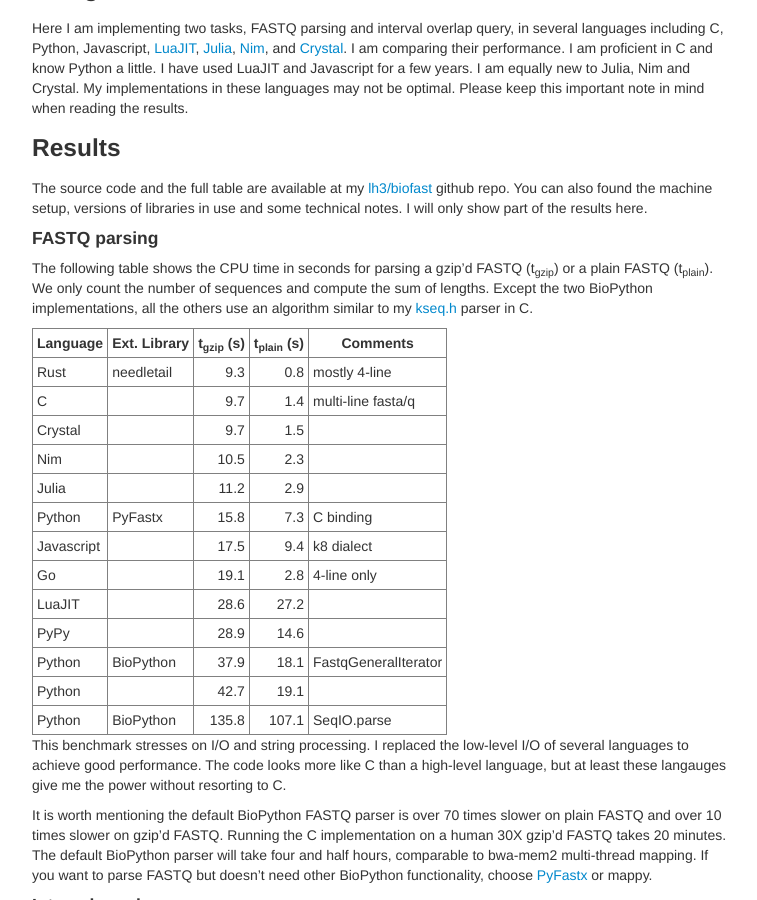
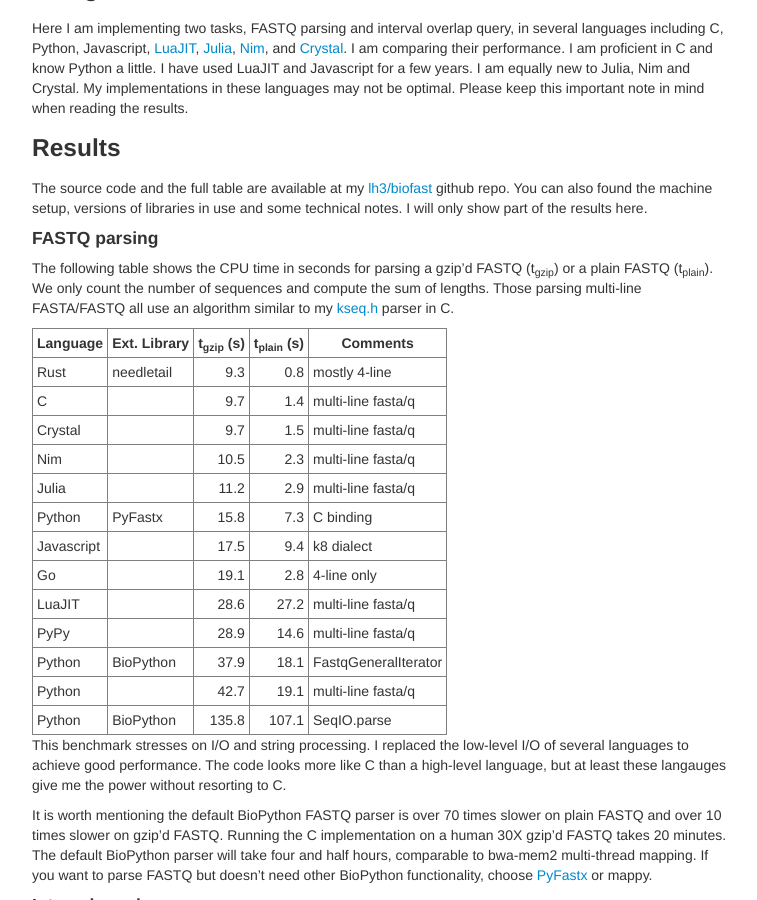
Before and after one commit to lh3/lh3.github.com, a Jekyll site: the page built from _posts/2020-05-17-fast-high-level-programming-languages.md, in a window 1280 px wide and 900 px high, scrolled down 444 px. Shown: the whole window, without its empty margins (258-1015 px from the left). Built offline with Jekyll 4.4.1, drawn with Linux system fonts in a browser that asks for light colours; comment, search, counter and statistics services are not loaded.

Commit message:
clarify which parser multi-line fasta/fastq

```diff
--- a/_posts/2020-05-17-fast-high-level-programming-languages.md
+++ b/_posts/2020-05-17-fast-high-level-programming-languages.md
@@ -38,25 +38,24 @@
 
 The following table shows the CPU time in seconds for parsing a gzip'd FASTQ
 (t<sub>gzip</sub>) or a plain FASTQ (t<sub>plain</sub>). We only count the
-number of sequences and compute the sum of lengths. Except the two BioPython
-implementations, all the others use an algorithm similar to my [kseq.h][kseq]
-parser in C.
+number of sequences and compute the sum of lengths. Those parsing multi-line
+FASTA/FASTQ all use an algorithm similar to my [kseq.h][kseq] parser in C.
 
 <style> .extable td,th { padding: 4px; } </style>
 <table border="1" class="extable">
 <tr><th>Language</th><th>Ext. Library</th><th>t<sub>gzip</sub> (s)</th><th>t<sub>plain</sub> (s)</th><th>Comments</th></tr>
 <tr><td>Rust      </td><td>needletail</td><td style="text-align:right"> 9.3</td><td style="text-align:right">  0.8</td><td>mostly 4-line</td> </tr>
 <tr><td>C         </td><td>         </td><td style="text-align:right">  9.7</td><td style="text-align:right">  1.4</td><td>multi-line fasta/q</td> </tr>
-<tr><td>Crystal   </td><td>         </td><td style="text-align:right">  9.7</td><td style="text-align:right">  1.5</td><td></td> </tr>
-<tr><td>Nim       </td><td>         </td><td style="text-align:right"> 10.5</td><td style="text-align:right">  2.3</td><td></td> </tr>
-<tr><td>Julia     </td><td>         </td><td style="text-align:right"> 11.2</td><td style="text-align:right">  2.9</td><td></td> </tr>
+<tr><td>Crystal   </td><td>         </td><td style="text-align:right">  9.7</td><td style="text-align:right">  1.5</td><td>multi-line fasta/q</td> </tr>
+<tr><td>Nim       </td><td>         </td><td style="text-align:right"> 10.5</td><td style="text-align:right">  2.3</td><td>multi-line fasta/q</td> </tr>
+<tr><td>Julia     </td><td>         </td><td style="text-align:right"> 11.2</td><td style="text-align:right">  2.9</td><td>multi-line fasta/q</td> </tr>
 <tr><td>Python    </td><td>PyFastx  </td><td style="text-align:right"> 15.8</td><td style="text-align:right">  7.3</td><td>C binding</td> </tr>
 <tr><td>Javascript</td><td>         </td><td style="text-align:right"> 17.5</td><td style="text-align:right">  9.4</td><td>k8 dialect</td> </tr>
 <tr><td>Go        </td><td>         </td><td style="text-align:right"> 19.1</td><td style="text-align:right">  2.8</td><td>4-line only</td> </tr>
-<tr><td>LuaJIT    </td><td>         </td><td style="text-align:right"> 28.6</td><td style="text-align:right"> 27.2</td><td></td> </tr>
-<tr><td>PyPy      </td><td>         </td><td style="text-align:right"> 28.9</td><td style="text-align:right"> 14.6</td><td></td> </tr>
+<tr><td>LuaJIT    </td><td>         </td><td style="text-align:right"> 28.6</td><td style="text-align:right"> 27.2</td><td>multi-line fasta/q</td> </tr>
+<tr><td>PyPy      </td><td>         </td><td style="text-align:right"> 28.9</td><td style="text-align:right"> 14.6</td><td>multi-line fasta/q</td> </tr>
 <tr><td>Python    </td><td>BioPython</td><td style="text-align:right"> 37.9</td><td style="text-align:right"> 18.1</td><td>FastqGeneralIterator</td> </tr>
-<tr><td>Python    </td><td>         </td><td style="text-align:right"> 42.7</td><td style="text-align:right"> 19.1</td><td></td> </tr>
+<tr><td>Python    </td><td>         </td><td style="text-align:right"> 42.7</td><td style="text-align:right"> 19.1</td><td>multi-line fasta/q</td> </tr>
 <tr><td>Python    </td><td>BioPython</td><td style="text-align:right">135.8</td><td style="text-align:right">107.1</td><td>SeqIO.parse</td> </tr>
 </table>
 
```
